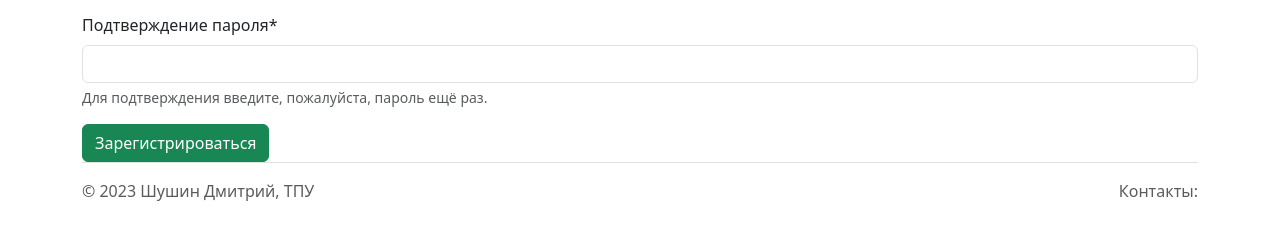
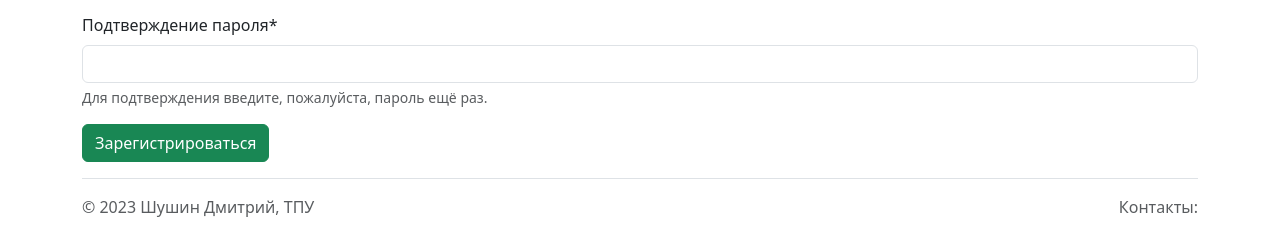
Before and after one commit to Dimonat-notavaliable/NoteApp, a Django app: page /register/ in a window 1280 px wide. Shown: the part 625-860 px from the top of the page. Before the commit the page ends 826 px from the top, so only its background shows below. Run offline with Django 4.2, Linux system fonts and the light colour scheme; data comes from the database, SQL or seed files in the repository; some libraries are stand-ins or nearby versions.

Commit message:
fix: register design

```diff
--- a/register/templates/register/register.html
+++ b/register/templates/register/register.html
@@ -6,7 +6,7 @@
     <form method="post" class="form-group">
         {% csrf_token %}
         {{ form|crispy  }}
-        <button type="submit" class="btn btn-success">Зарегистрироваться</button>
+        <button type="submit" class="btn btn-success mb-3">Зарегистрироваться</button>
         <span>{{ error }}</span>
     </form>
 {% endblock %}
--- a/register/templates/registration/acc_active_email.html
+++ b/register/templates/registration/acc_active_email.html
@@ -3,7 +3,7 @@
     <meta charset="UTF-8">
     <meta name="viewport"
           content="width=device-width, user-scalable=no, initial-scale=1.0, maximum-scale=1.0, minimum-scale=1.0">
-    <meta http-equiv="X-UA-Compatible" content="ie=edge"
+    <meta http-equiv="X-UA-Compatible" content="ie=edge">
 </head>
 <body class="respond" leftmargin="0" topmargin="0" marginwidth="0" marginheight="0">
     <!-- header -->
--- a/register/tests.py
+++ b/register/tests.py
@@ -1,12 +1,8 @@
 from unittest import mock
 
 from django.contrib.auth import get_user_model
-from django.core.mail import EmailMultiAlternatives
-from django.template.loader import get_template
 from django.test import TestCase
-from django.utils.encoding import force_bytes
 from django.utils.html import strip_tags
-from django.utils.http import urlsafe_base64_encode
 
 from register.forms import RegisterForm
 from register.tokens import account_activation_token
@@ -20,6 +16,7 @@
 
     def tearDown(self):
         self.user.delete()
+
 
     def test_correct_data(self):
         print("\nMethod: test_correct_data")
```
